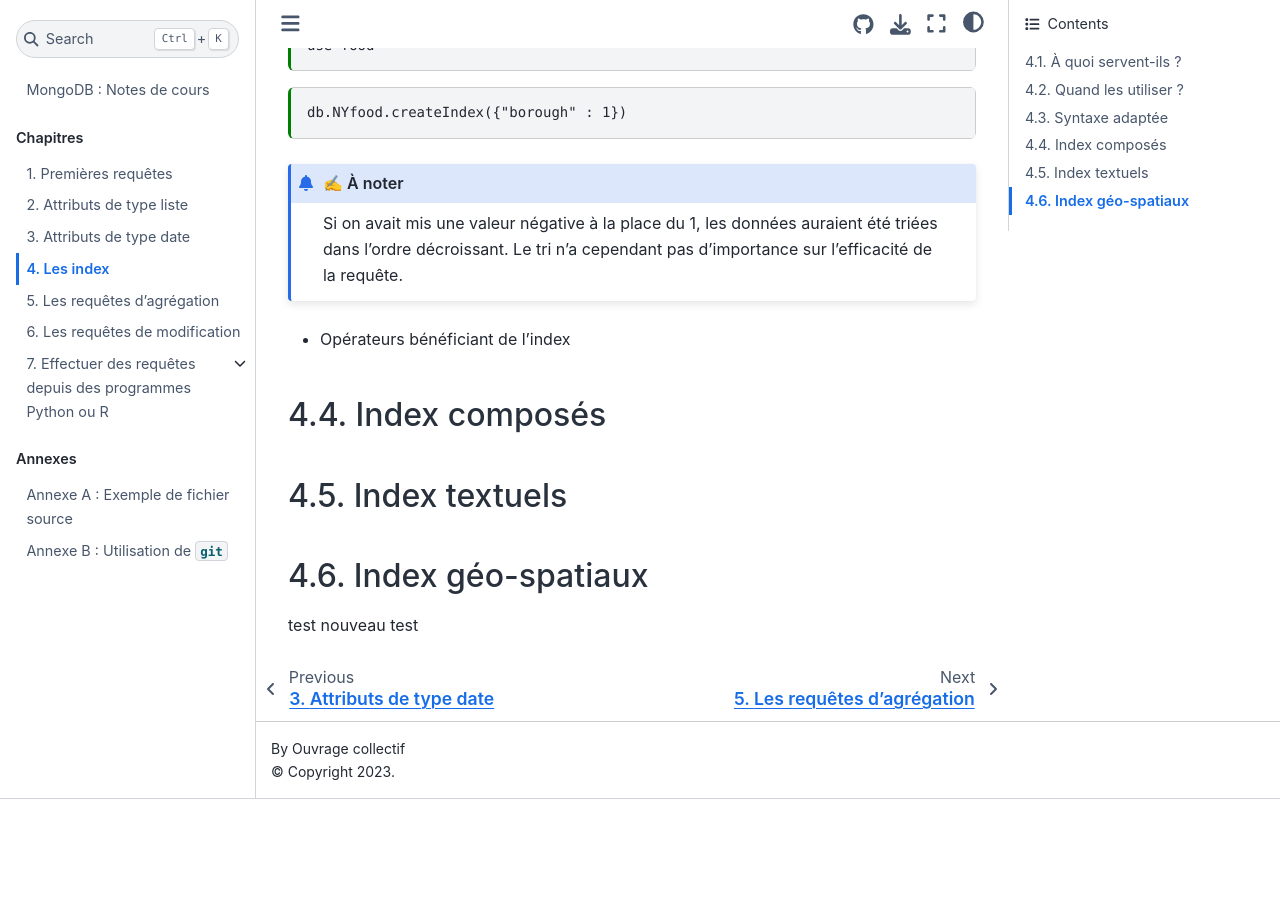
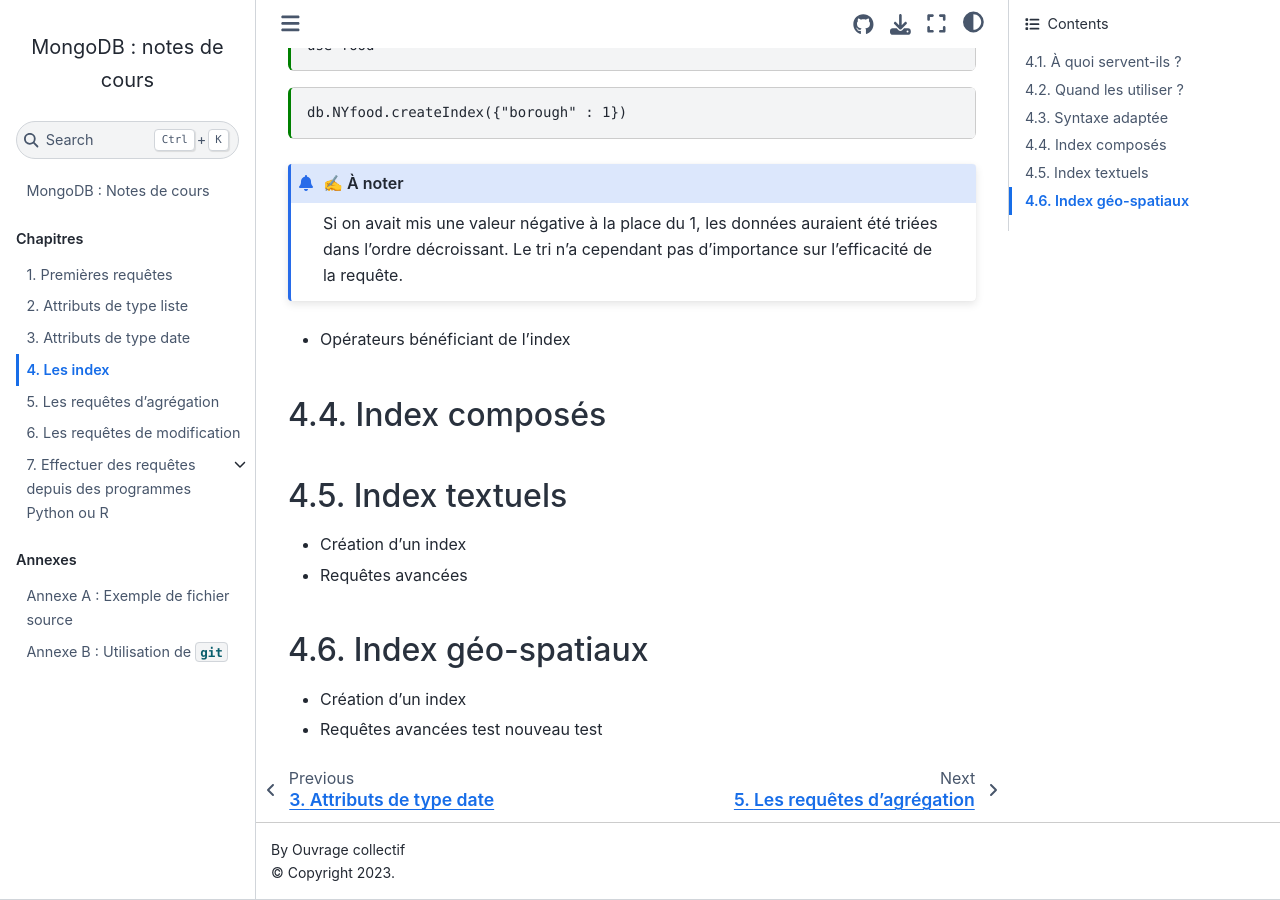
Before and after one commit to rtavenar/mongo_book, a Jupyter Book: the page built from content/04_index.md, in a window 1280 px wide and 900 px high, scrolled down 1403 px. Built offline with Jupyter Book 1.0.4 settings and Sphinx 7.4.7 and the Sphinx Book theme 1.1.4, drawn with Linux system fonts in a browser that asks for light colours; before the commit the page ends 2202 px from its top, so only the background shows below that.

Commit message:
Update 04_index.md

```diff
--- a/content/04_index.md
+++ b/content/04_index.md
@@ -71,6 +71,9 @@
 ## Index composés
 
 ## Index textuels
-
+* Création d'un index
+* Requêtes avancées
 ## Index géo-spatiaux
+* Création d'un index
+* Requêtes avancées
 test nouveau test
```
